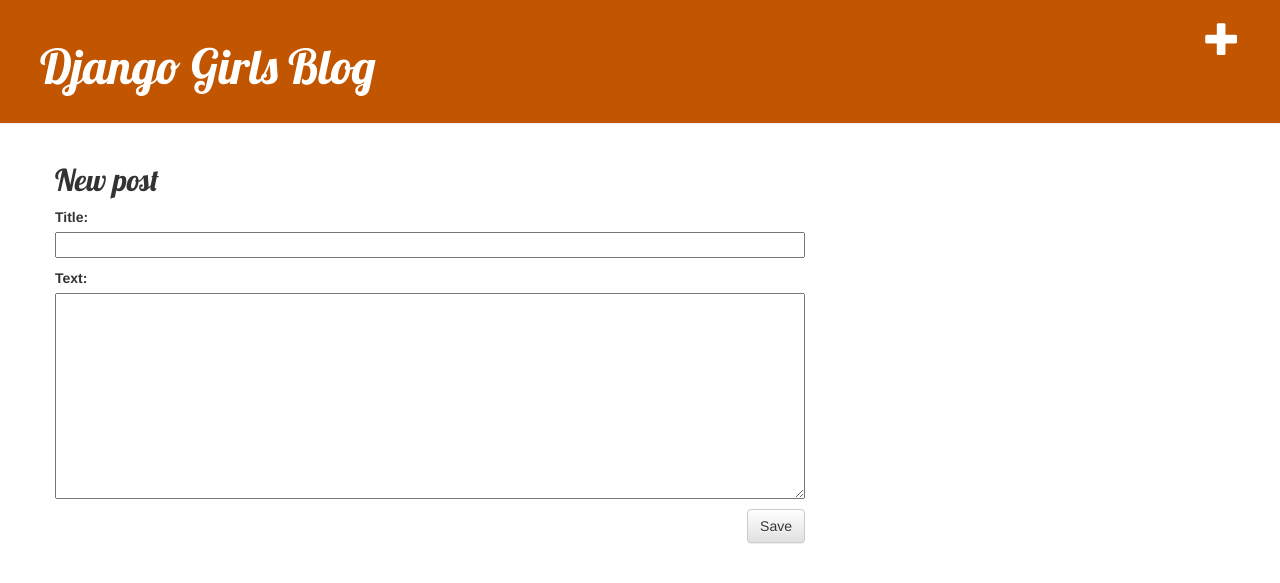
After one commit to ikariraki/my-first-blog, a Django app: page /post/new/ in a window 1280 px wide. The commit adds this page. Shown: the top 583 px of the page. Run offline with Django 3.2, Linux system fonts and the light colour scheme; some libraries are stand-ins or nearby versions.

Commit message:
Added view and template for detailed blog post as well as CSS for the site.

```diff
--- /dev/null
+++ b/blog/forms.py
@@ -0,0 +1,9 @@
+from django import forms
+
+from .models import Post
+
+class PostForm(forms.ModelForm):
+
+    class Meta:
+        model = Post
+        fields = ('title', 'text',)
--- a/blog/templates/blog/base.html
+++ b/blog/templates/blog/base.html
@@ -9,6 +9,7 @@
     </head>
     <body>
         <div class="page-header">
+            <a href="{% url 'post_new' %}" class="top-menu"><span class="glyphicon glyphicon-plus"></span></a>
             <h1><a href="/">Django Girls Blog</a></h1>
         </div>
         <div class="content container">
--- /dev/null
+++ b/blog/templates/blog/post_edit.html
@@ -0,0 +1,9 @@
+{% extends 'blog/base.html' %}
+
+{% block content %}
+    <h2>New post</h2>
+    <form method="POST" class="post-form">{% csrf_token %}
+        {{ form.as_p }}
+        <button type="submit" class="save btn btn-default">Save</button>
+    </form>
+{% endblock %}
--- a/blog/urls.py
+++ b/blog/urls.py
@@ -4,6 +4,6 @@ from . import views
 urlpatterns = [
     path('', views.post_list, name='post_list'),
     path('post/<int:pk>/', views.post_detail, name='post_detail'),
-    # path('post/new/', views.post_new, name='post_new'),
+    path('post/new/', views.post_new, name='post_new'),
     # path('post/<int:pk>/edit/', views.post_edit, name='post_edit')
 ]
--- a/blog/views.py
+++ b/blog/views.py
@@ -3,6 +3,7 @@ from django.shortcuts import render
 from django.utils import timezone
 from .models import Post
 from django.shortcuts import render, get_object_or_404
+from .forms import PostForm
 
 def post_list(request):
     posts = Post.objects.filter(published_date__lte=timezone.now()).order_by('published_date')
@@ -11,3 +12,16 @@ def post_list(request):
 def post_detail(request, pk):
     post = get_object_or_404(Post, pk=pk)
     return render(request, 'blog/post_detail.html', {'post': post})
+
+def post_new(request):
+    if request.method == 'POST':
+        form = PostForm(request.POST)
+        if form.is_valid():
+            post = form.save(commit=False)
+            post.author = request.user
+            post.published_date = timezone.now()
+            post.save()
+            return redirect('post_detail', pk=post.pk)
+    else:
+        form = PostForm()
+    return render(request, 'blog/post_edit.html', {'form': form})
```
Also changed, not shown: mysite/settings.py (+4 -6 lines), blog/static/css/blog.css (line endings or trailing spaces), blog/templates/blog/post_detail.html (line endings or trailing spaces).
